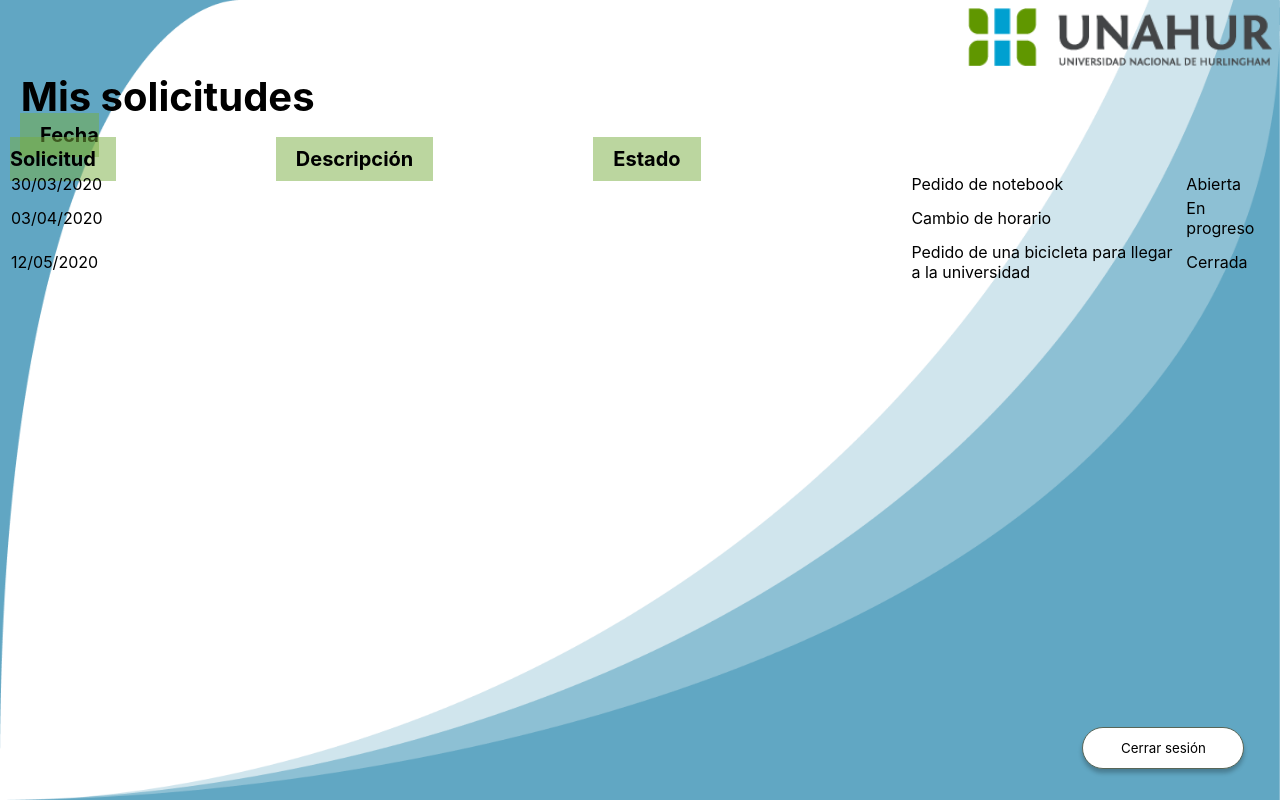
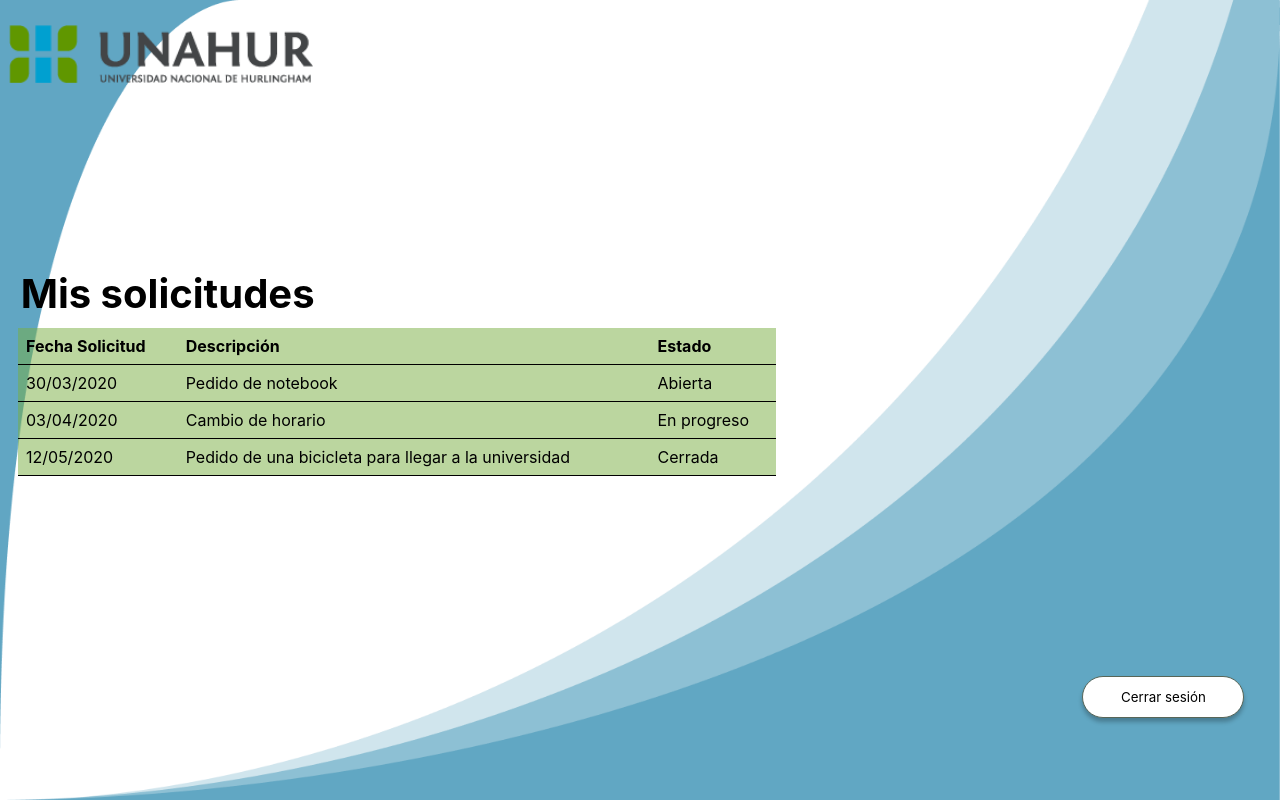
Before and after one commit to FlorenciaMssy/tp-integrador-ciu, a plain HTML site: page principal.html in a window 1280 px wide. Drawn offline with Linux system fonts and the light colour scheme.

Commit message:
Fixed table styles

```diff
--- a/principal.css
+++ b/principal.css
@@ -11,9 +11,8 @@ body {
     position: relative;
     width: 162px;
     height: 42px;
-    margin-top: 35%;
+    margin-top: 15%;
     margin-left: 85%;
-
     background: white;
     border: 1px solid #586658;
     box-sizing: border-box;
@@ -30,22 +29,26 @@ h2 {
     font-size: 40px;
 }
 
+.centrar {
+    text-align: left;
+    margin-top: 2%;
+}
 table {
+    border-collapse: collapse;
+    width: 60%;
     font-family: -apple-system, BlinkMacSystemFont, 'Segoe UI',
     Roboto, Oxygen, Ubuntu, Cantarell, 'Open Sans', 'Helvetica Neue', sans-serif;
-}
+    background:rgba(120, 174, 65, 0.5);
+    text-align: center;
+    font-size: 20   px;
+    padding: 10px 20px;
+    margin: 10px 10px 10px 10px;
+    /* display: inline; */
 
-.centrar {
-    text-align: right;
-}
+  }
 
-th{
-    text-align: center;
-    font-size: 20px;
-    color: black;
-    text-decoration: none;
-    margin: 10px 150px 10px 10px;
-    background:rgba(120, 174, 65, 0.5);
-    padding: 10px 20px;
-    display: inline;
-}
+  th, td {
+    padding: 8px;
+    text-align: left;
+    border-bottom: 1px solid black;
+  }
```
Also changed, not shown: principal.html (+12 -0 lines).
